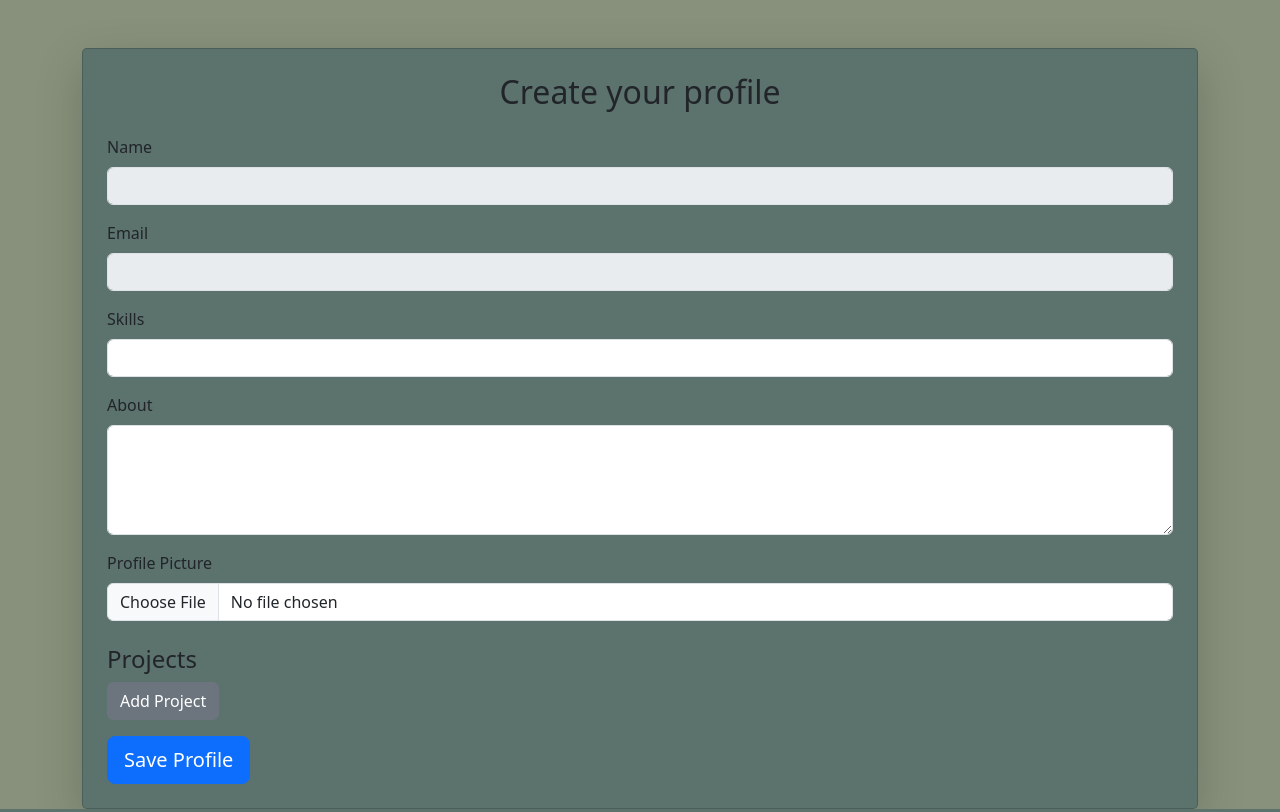
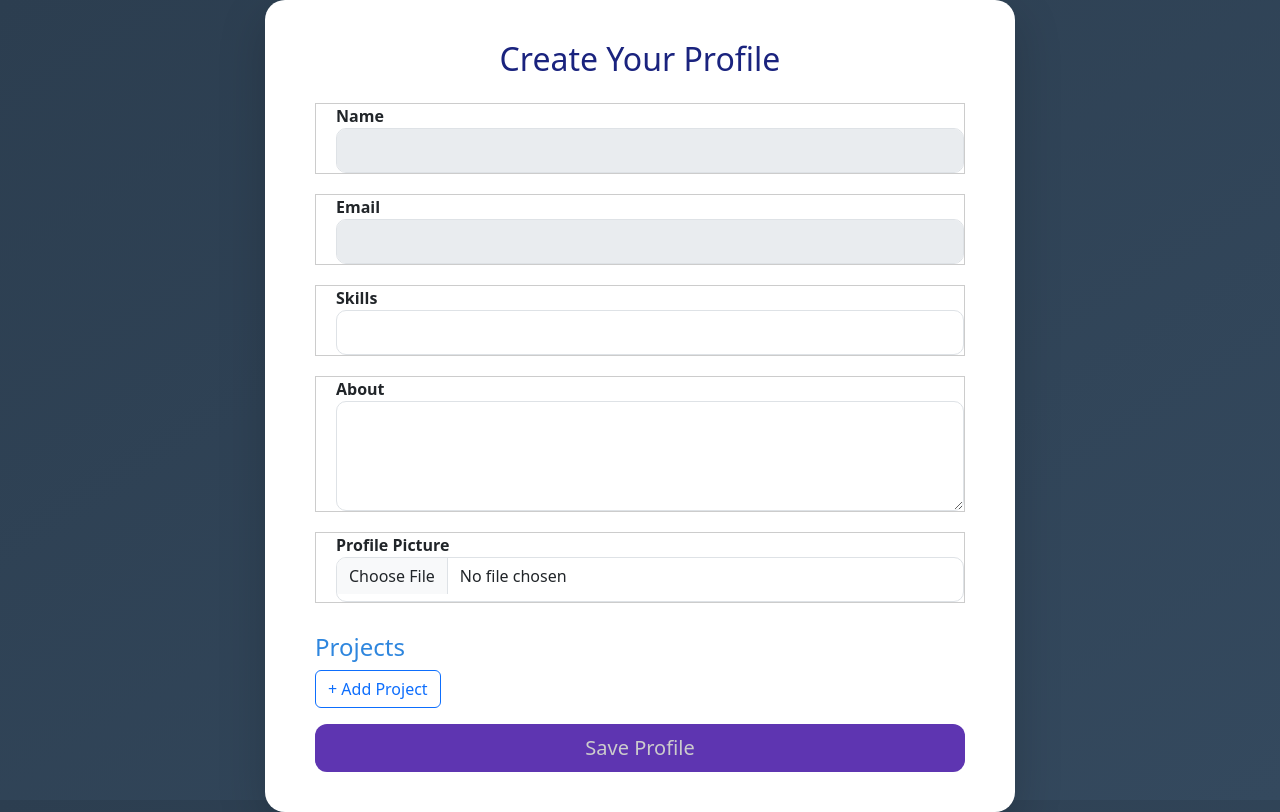
Before and after one commit to Ibrahimshahid77/django-project, a Django app: page /addproj/ in a window 1280 px wide. Run offline with Django 5.2, Linux system fonts and the light colour scheme.

Commit message:
New features

```diff
--- a/myapp/urls.py
+++ b/myapp/urls.py
@@ -17,6 +17,6 @@ urlpatterns = [
     path('profile/<int:user_id>/', views.profile_detail, name='profile_detail'),
     path('password/', views.change_password, name = 'change_pass'),
     path('follow/<int:user_id>/', views.follow_user, name='follow'),
-    path('profile/<int:user_id>/', views.comment, name='comment')
+    path('profile/<int:user_id>/comment/', views.comment, name='comment')
 
 ]
--- a/myapp/views.py
+++ b/myapp/views.py
@@ -167,9 +167,13 @@ def follow_user(request, user_id):
     return redirect('home-page')
 
 def comment(request, user_id):
+    print("COMMENT VIEW HIT")
     if request.method == 'POST':
         profile = Profile.objects.get(user__id=user_id)
         comment_text = request.POST.get('comment')
         if comment_text:
            Comment.objects.create(profile=profile, user=request.user, comment=comment_text)
+
+        print("User:", request.user)
+        print("Comment Text:", comment_text)
     return redirect('profile_detail', user_id=user_id)
--- a/templates/contact.html
+++ b/templates/contact.html
@@ -1,5 +1,7 @@
 <!DOCTYPE html>
 <html lang="en">
+        {% include 'navbar.html' %}
+
 <body>
  <div class="container text-center mt-5",>
         <h1>Contact us at 03019836546</h1></div>
--- a/templates/profile.html
+++ b/templates/profile.html
@@ -4,106 +4,73 @@
   <meta charset="UTF-8">
   <title>Create Profile</title>
   <link href="https://cdn.jsdelivr.net/npm/bootstrap@5.3.3/dist/css/bootstrap.min.css" rel="stylesheet">
-  <style>
-     body {background-color: rgb(135, 145, 123);}
-    .project-block {
-      border: 1px solid #ccc;
-      padding: 15px;
-      border-radius: 10px;
-      margin-bottom: 20px;
-      background: #f9f9f9;
-    }
-  </style>
 </head>
-<body>
-  <div id="success-alert" class="alert alert-success d-none" role="alert">
-  Project saved</div>
 
-<div class="container mt-5">
-<style>
-    .card {background-color: #5c726c; border-radius: 5px;}
-</style>
-  <div class="card shadow-lg p-4">
-    <h2 class="mb-4 text-center">Create your profile</h2>
+<body style="background: linear-gradient(to bottom right, #2c3e50, #34495e); height: 100vh; margin: 0; padding: 0;">
 
+  <div class="container d-flex justify-content-center align-items-center" style="min-height: 100vh;">
+    <div class="shadow-lg" style="background-color: white; border-radius: 20px; padding: 40px 50px; width: 750px;">
+      <h2 style="text-align: center; color: #1a237e; margin-bottom: 25px;">Create Your Profile</h2>
 
       <form method="POST" enctype="multipart/form-data">
         {% csrf_token %}
-      <div class="mb-3">
-        <label class="form-label">Name</label>
-        <input type="text" class="form-control" value="{{ request.user.username }}" disabled>
-      </div>
-      <div class="mb-3">
-        <label class="form-label">Email</label>
-        <input type="email" class="form-control" value="{{ request.user.email }}" disabled>
+
+        <div style="margin-bottom: 20px;padding-left: 20px;  border: 1px solid #ccc ;">
+          <label style="font-weight: bold;">Name</label>
+          <input type="text" value="{{ request.user.username }}" disabled class="form-control" style="height: 45px; border-radius: 10px;">
         </div>
 
-      <div class="mb-3">
-        <label class="form-label">Skills</label>
-        <input type="text" name="skills" class="form-control">
+        <div style="margin-bottom: 20px;padding-left: 20px; border: 1px solid #ccc;">
+          <label style="font-weight: bold;">Email</label>
+          <input type="email" value="{{ request.user.email }}" disabled class="form-control" style="height: 45px; border-radius: 10px;">
         </div>
 
-      <div class="mb-3">
-        <label class="form-label">About</label>
-        <textarea name="about" class="form-control" rows="4"></textarea>
-      </div>
-      <div class="mb-3">
-  <label class="form-label">Profile Picture</label>
-  <input type="file" name="profile_picture" class="form-control">
+        <div style="margin-bottom: 20px;padding-left: 20px; border: 1px solid #ccc;">
+          <label style="font-weight: bold;">Skills</label>
+          <input type="text" name="skills" class="form-control" style="height: 45px; border-radius: 10px;">
         </div>
 
+        <div style="margin-bottom: 20px;padding-left: 20px; border: 1px solid #ccc;">
+          <label style="font-weight: bold;">About</label>
+          <textarea name="about" class="form-control" rows="4" style="border-radius: 10px;"></textarea>
+        </div>
 
-      <h4 class="mt-4">Projects</h4>
-      <div id="project-fields"></div>
+        <div style="margin-bottom: 20px;padding-left: 20px; border: 1px solid #ccc;">
+          <label style="font-weight: bold;">Profile Picture</label>
+          <input type="file" name="profile_picture" class="form-control" style="height: 45px; border-radius: 10px;">
+        </div>
 
-      <button type="button" class="btn btn-secondary mb-3" data-bs-toggle="modal" data-bs-target="#projectModal">Add Project</button>
+        <h4 style="color: #2e86de; margin-top: 30px;">Projects</h4>
 
-      <div class="d-flex justify-content-between">
-        <button type="submit" class="btn btn-primary btn-lg">Save Profile</button>
+        <button type="button" class="btn btn-outline-primary mb-3" data-bs-toggle="modal" data-bs-target="#projectModal">+ Add Project</button>
+
+        <div class="d-flex justify-content-center">
+          <button type="submit" class="btn  btn-lg w-100" style="border-radius: 12px;background-color: #5e35b1; color: #ccc;">Save Profile</button>
         </div>
       </form>
     </div>
   </div>
 
-<div class="modal fade" id="projectModal" tabindex="-1" aria-labelledby="projectModalLabel" aria-hidden="true">
+  <div class="modal fade" id="projectModal" tabindex="-1">
     <div class="modal-dialog modal-lg">
       <div class="modal-content">
         <form method="POST" action="{% url 'add_project' %}" enctype="multipart/form-data">
           {% csrf_token %}
           <div class="modal-header">
-          <h5 class="modal-title" id="projectModalLabel">Add Project</h5>
-          <button type="button" class="btn-close" data-bs-dismiss="modal" aria-label="Close"></button>
+            <h5 class="modal-title">Add Project</h5>
+            <button type="button" class="btn-close" data-bs-dismiss="modal"></button>
           </div>
-
           <div class="modal-body">
-          <div class="mb-3">
-            <label class="form-label">Name</label>
-            <input type="text" name="project_name" class="form-control" required>
+            <input type="text" name="project_name" placeholder="Name" class="form-control mb-3" required>
+            <input type="url" name="project_url" placeholder="URL" class="form-control mb-3">
+            <textarea name="project_des" placeholder="Description" class="form-control mb-3" rows="2" required></textarea>
+            <input type="text" name="project_stack" placeholder="Stack" class="form-control mb-3">
+            <input type="file" name="project_photo" class="form-control mb-3">
           </div>
-          <div class="mb-3">
-            <label class="form-label">URL</label>
-            <input type="url" name="project_url" class="form-control">
+          <div class="modal-footer">
+            <button class="btn btn-secondary" data-bs-dismiss="modal">Cancel</button>
+            <button class="btn btn-success" type="submit">Save Project</button>
           </div>
-
-          <div class="mb-3">
-            <label class="form-label">Description</label>
-            <textarea name="project_des" class="form-control" rows="2" required></textarea>
-          </div>
-
-          <div class="mb-3">
-            <label class="form-label">Stack</label>
-            <input type="text" name="project_stack" class="form-control">
-          </div>
-
-          <div class="mb-3">
-            <label class="form-label">Photo</label>
-            <input type="file" name="project_photo" class="form-control">
-          </div>
-        </div>
-
-        <div class="modal-footer">
-          <button type="button" class="btn btn-secondary" data-bs-dismiss="modal">Cancel</button>
-          <button type="submit" class="btn btn-success">Save Project</button> </div>
         </form>
       </div>
     </div>
@@ -147,6 +114,7 @@ document.addEventListener('DOMContentLoaded', function () {
 });
 </script>
 
+
   <script src="https://cdn.jsdelivr.net/npm/bootstrap@5.3.3/dist/js/bootstrap.bundle.min.js"></script>
 </body>
 </html>
```
Also changed, not shown: templates/home.html (+13 -8 lines), templates/index.html (+20 -42 lines), templates/login.html (+25 -24 lines), templates/new_password.html (+23 -14 lines), templates/profile_detail.html (+16 -18 lines), templates/view_profile.html (+4 -4 lines), db.sqlite3, media/Screenshot_19.png (added), media/profile_pics/IDK.jpg (added). Lines whose indentation alone changed are shown as unchanged.
